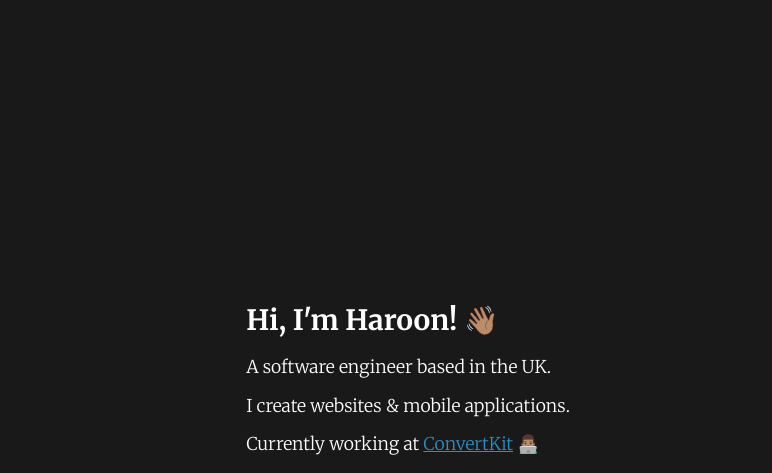
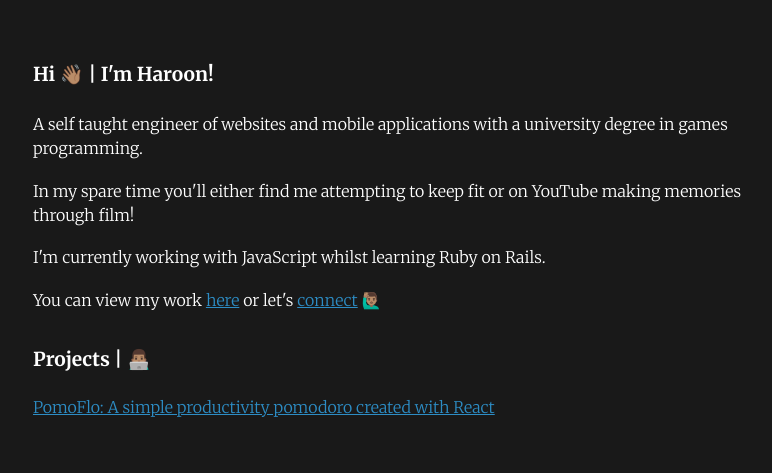
Before and after one commit to haroonarif/h.work, a plain HTML site: page index.html in a window 1280 px wide. Shown: the top 473 px of the page, without its empty margins (240-1012 px from the left). Drawn offline with Linux system fonts and the light colour scheme.

Commit message:
Changing layout, adding content, adjusting styling

```diff
--- a/index.html
+++ b/index.html
@@ -3,7 +3,7 @@
 
 <head>
   <meta name="viewport" content="width=device-width, initial-scale=1" />
-  <title>Haroon | Software Engineer</title>
+  <title>Haroon Arif</title>
   <link rel="icon" type="image/x-icon" />
   <link rel="preconnect" href="https://fonts.gstatic.com" />
   <link href="https://fonts.googleapis.com/css2?family=Montserrat:wght@200;500&family=Raleway:wght@500&display=swap"
@@ -16,24 +16,24 @@
 
 <body>
   <div class="container">
-    <div>
-      <h1>Hi, I'm Haroon! 👋🏽</h1>
-      <p>A software engineer based in the UK.</p>
-      <p><span></span>I create websites & mobile applications.</p>
-      <p>
-        Currently working at
-        <a href="https://www.convertkit.com">ConvertKit</a> 👨🏽‍💻
-      </p>
+    <h1>Hi 👋🏽 | I'm Haroon!</h1>
+    <div class="about">
+      <p>A self taught engineer of websites and mobile applications with a university degree in games programming.</p>
+      <p>In my spare time you'll either find me attempting to keep fit or on YouTube making memories through film!</p>
+      <p>I'm currently working with JavaScript whilst learning Ruby on Rails.</p>
+      <div class="contact">
+        <p>You can view my work <a target="_blank" href="https://www.github.com/haroonarif">here</a> or let's <a target="_blank" href="https://www.linkedin.com/in/h-arif/">connect</a> 🙋🏽‍♂️</p>
+      </div>
     </div>
-    <div class="links">
-      <div class="link-container">
-        <a class="github-link" href="https://github.com/haroonarif">
-          <img style="width: 32px" src="images/GitHub-Mark-Light-64px.png" /></a>
-        <a href="https://www.linkedin.com/in/h-arif/">
-          <img style="width: 32px;" src="images/LI-In-Bug.png" /></a>
-      </div>
+    <h2>Projects | 👨🏽‍💻</h2>
+    <div class="projects">
+      <ul>
+        <li>
+          <a target="_blank" href="https://haroonarif.github.io/PomoFlo/">PomoFlo: A simple productivity pomodoro created with React</a>
+        </li>
+      </ul>
+    </div>
     </div>
   </div>
 </body>
-
 </html>
--- a/main.css
+++ b/main.css
@@ -1,7 +1,6 @@
 html, body
 {
     width: 100%;
-    height: 100%;
     padding: 0;
 }
 
@@ -13,27 +12,39 @@ body
     font-weight: 300;
     overflow: hidden;
     display: flex;
-    font-size: 1.1rem;
+    font-size: 1rem;
     background-color: rgba(0, 0, 0, 0.9);
 }
 
 .container
 {
-    padding: 1.75rem;
-    max-width: 550px;
-    margin: 0 auto;
+    padding: 1rem;
+    width: 750px;
     display: flex;
     flex-direction: column;
-    justify-content: center;
+    margin: 0 auto;
+    margin-top: 2%;
 }
 
+
 h1{
-font-size: 1.75rem;
-font-weight: 700;
+font-size: 1.2rem;
+font-weight: 600;
+}
+
+h2
+{
+    font-size: 1.2rem;
+    font-weight: 600;
+}
+
+h1, h2
+{
+margin-bottom: 1.25%;
 }
 
 p{
-    line-height: 1.3rem;
+    line-height: 1.5rem;
     margin-bottom: 2.5%;
 }
 
@@ -41,17 +52,22 @@ a{
     color: #2d8dc5;
 }
 
-.links
+.projects ul
 {
-    margin-top: 5%;
+    padding-left: 0;
+    margin: 0.75em;
+    margin-left: 0;
 }
 
-.link-container
+.projects li
 {
-margin-bottom: 5%;
+    list-style-type: none;
+    padding: 5px 5px 5px 0px;
+    transition: all 1s ease;
+    max-width: fit-content;
 }
 
-.link-container > a:nth-of-type(2)
+.projects li:hover
 {
-    margin-left: 2.5%;
+background-color:rgba(98, 98, 98, 0.9);
 }
```
Also changed, not shown: 1 other file.
